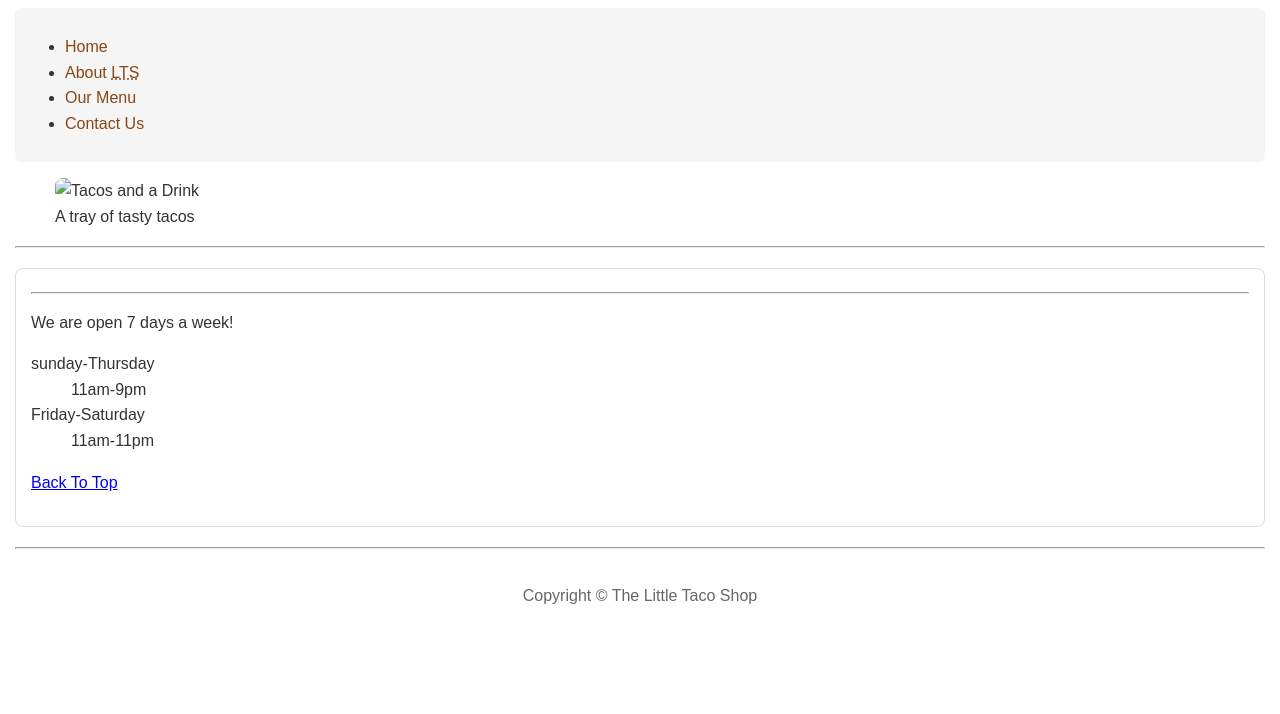
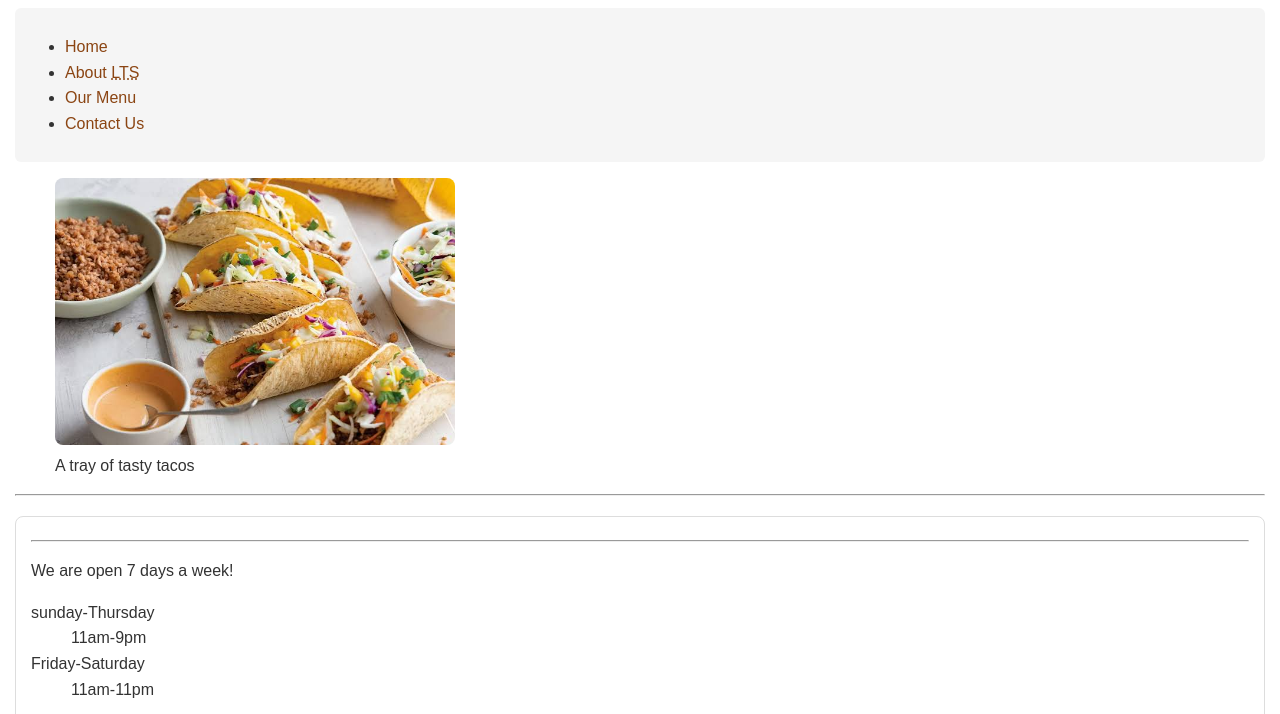
Before and after one commit to SathwikaChodavarapu/Little-Taco-Shop, a plain HTML site: page hours.html in a window 1280 px wide. Shown: the part 86-800 px from the top of the page. Drawn offline with Linux system fonts and the light colour scheme; files that its build step writes are made by us from their sources.

Commit message:
Fix HTML formatting issues in hours.html

```diff
--- a/hours.html
+++ b/hours.html
@@ -31,7 +31,7 @@
 
     </nav>
     <figure>
-    <img src="img/tacos2.jpg" alt="Tacos and a Drink" title="We love trays of tasty tacos" width="400" height="350">
+    <img src="tacos2.jpg" alt="Tacos and a Drink" title="We love trays of tasty tacos" width="400" height="350">
     <figcaption>
         A tray of tasty tacos
     </figcaption>
```
